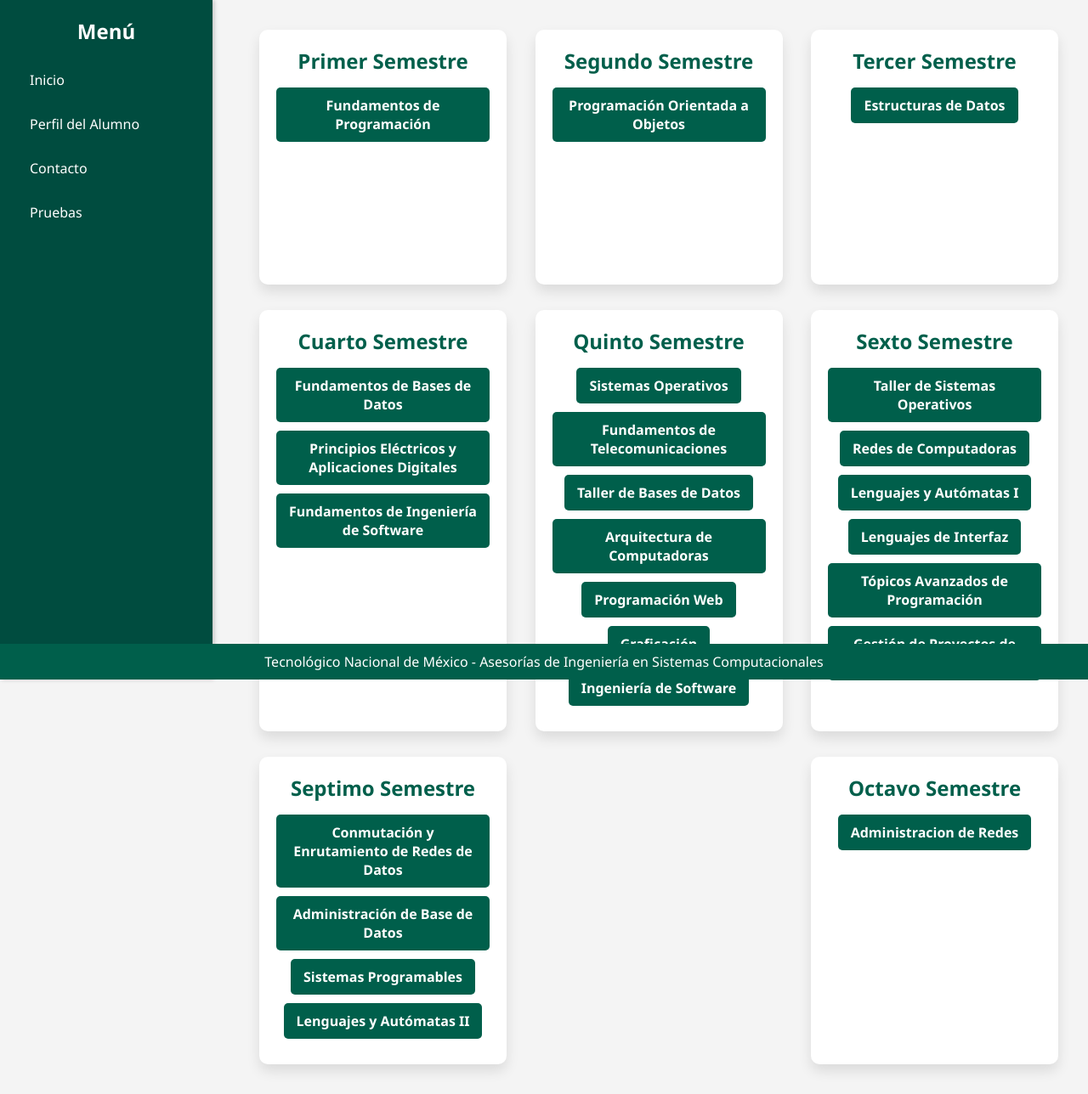
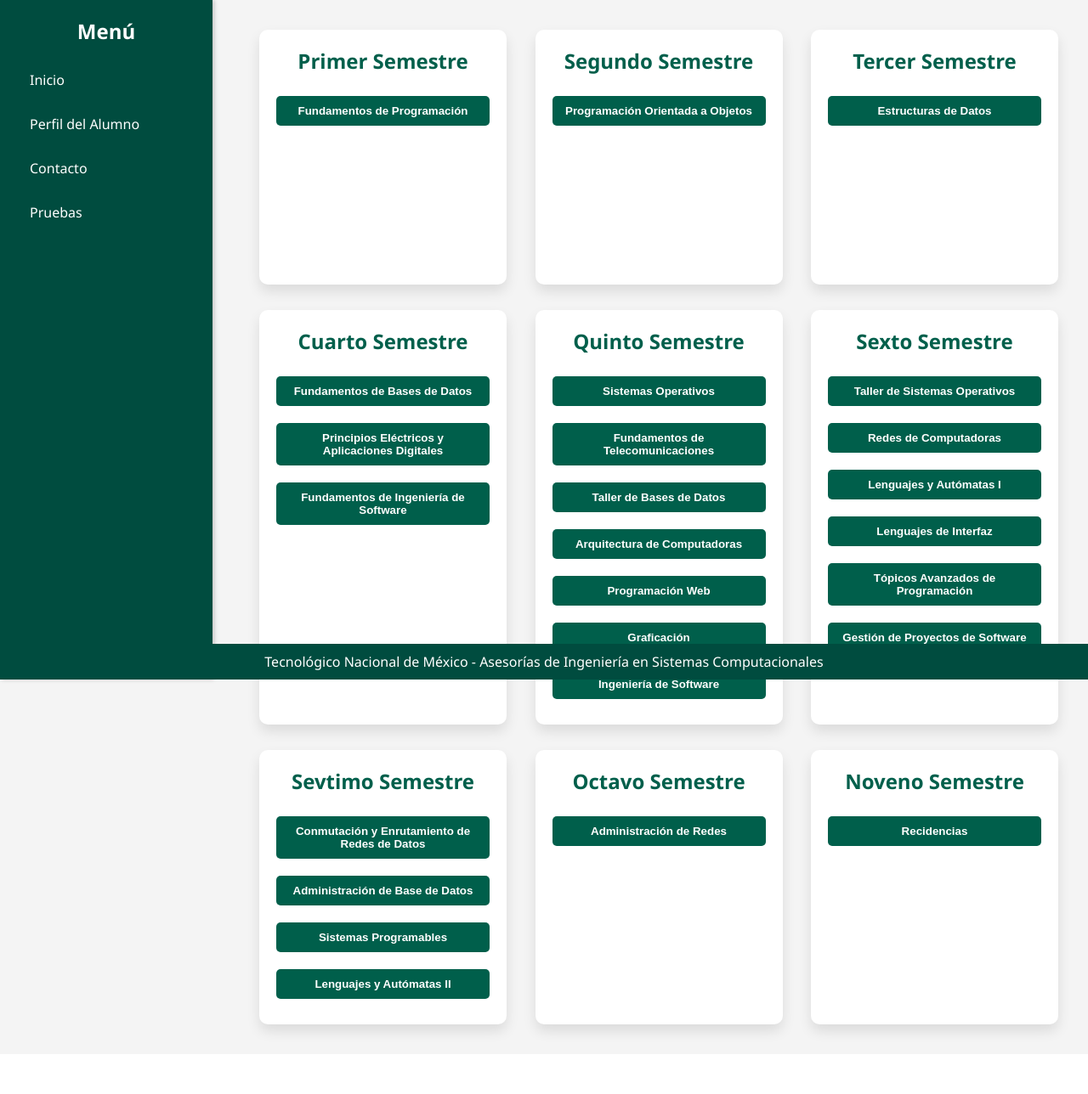
Before and after one commit to CERVANTES10/AsesoraTEC, a PHP site: page / in a window 1280 px wide. Shown: the whole page at 85% size. After the commit the page ends 1225 px from the top, so only its background shows below. Run offline with PHP 8.4, Linux system fonts and the light colour scheme.

Commit message:
cambios en el index, links agregados, e informacion extra

```diff
--- a/index.html
+++ b/index.html
@@ -4,143 +4,8 @@
     <meta charset="UTF-8">
     <meta name="viewport" content="width=device-width, initial-scale=1.0">
     <title>Asesorías de Ingeniería en Sistemas</title>
-    <style>
-        * {
-            box-sizing: border-box;
-            margin: 0;
-            padding: 0;
-        }
-
-        body {
-            font-family: 'Segoe UI', Tahoma, Geneva, Verdana, sans-serif;
-            background-color: #f4f4f4;
-            display: flex;
-        }
-
-
-        header h1 {
-            font-size: 2.5em;
-            margin-bottom: 10px;
-        }
-
-        .sidebar {
-            background-color: #004c3f;
-            color: white;
-            width: 250px;
-            padding: 20px;
-            height: 100vh;
-            position: fixed;
-            top: 0;
-            left: 0;
-            box-shadow: 2px 0 5px rgba(0, 0, 0, 0.2);
-        }
-
-        .sidebar h2 {
-            font-size: 1.5em;
-            margin-bottom: 20px;
-            text-align: center;
-        }
-
-        .sidebar a {
-            color: white;
-            text-decoration: none;
-            padding: 10px 15px;
-            display: block;
-            margin: 10px 0;
-            border-radius: 5px;
-            transition: background-color 0.3s;
-        }
-
-        .sidebar a:hover {
-            background-color: #03917c;
-        }
-
-        .container {
-            margin-left: 270px; /* Espacio para el sidebar */
-            padding: 20px;
-            flex: 1;
-            display: flex;
-            flex-wrap: wrap;
-            justify-content: space-between;
-        }
-
-        .semester {
-            background-color: white;
-            width: 30%;
-            margin: 15px;
-            padding: 20px;
-            border-radius: 10px;
-            box-shadow: 0 8px 15px rgba(0, 0, 0, 0.1);
-            transition: transform 0.3s, box-shadow 0.3s;
-            min-height: 300px; /* Altura mínima para los semestres */
-        }
-
-        .semester:hover {
-            transform: translateY(-5px);
-            box-shadow: 0 12px 20px rgba(0, 0, 0, 0.2);
-        }
-
-        .semester h2 {
-            text-align: center;
-            color: #005f4b;
-            margin-bottom: 15px;
-            font-size: 1.5em;
-        }
-
-        .subject {
-            list-style: none;
-            padding: 0;
-        }
-
-        .subject li {
-            margin: 10px 0;
-            text-align: center;
-        }
-
-        .subject a {
-            text-decoration: none;
-            color: white;
-            background-color: #005f4b;
-            font-weight: bold;
-            padding: 10px 15px;
-            border-radius: 5px;
-            display: inline-block;
-            transition: background-color 0.3s;
-        }
-
-        .subject a:hover {
-            background-color: #03917c;
-        }
-
-        footer {
-            background-color: #005f4b;
-            color: white;
-            text-align: center;
-            padding: 10px;
-            margin-top: 30px;
-            position: fixed;
-            width: 100%;
-            bottom: 0;
-        }
-
-        @media (max-width: 768px) {
-            .semester {
-                width: 100%;
-                margin: 10px 0;
-            }
-            .sidebar {
-                width: 100%;
-                position: relative;
-                height: auto;
-            }
-            .container {
-                margin-left: 0;
-            }
-        }
-    </style>
 </head>
 <body>
-
     <div class="sidebar">
         <h2>Menú</h2>
         <a href="#">Inicio</a>
@@ -148,86 +13,191 @@
         <a href="#">Contacto</a>
         <a href="pruebas.html">Pruebas</a>
     </div>
-
 <header>
 </header>
-
     <div class="container">
-    <!-- Primer Semestre -->
+        <!--Primer Semestre-->
         <div class="semester">
-        <h2>Primer Semestre</h2>
-        <ul class="subject">
+            <h2 class="title">Primer Semestre</h2>
+            <button class="subject-button" onclick="showSubjectInfo('subject1_1')">Fundamentos de Programación</button>
+            <div class="subject-info" id="subject1_1">
+                <button class="back-button" onclick="showAllSubjects()">Regresar</button>
+                <h3>Fundamentos de Programación</h3>
+                <p>Esta materia introduce a los estudiantes a la lógica de programación y la resolución de problemas computacionales.
+                    Se aprende el uso de lenguajes como Python, C o JavaScript para escribir algoritmos básicos, entender
+                    estructuras de control (condicionales, bucles) y trabajar con datos básicos. Es el pilar para el
+                    desarrollo de aplicaciones en el futuro.</p>
                     <li><a href="https://nlaredo.tecnm.mx/takeyas/Apuntes/Fundamentos%20de%20Programacion/index.htm">Fundamentos de Programación</a></li>
-        </ul>
                 </div>
-
-    <!-- Segundo Semestre -->
+        </div>
+        <!--Segundo Semestre-->
         <div class="semester">
-        <h2>Segundo Semestre</h2>
-        <ul class="subject">
+            <h2 class="title">Segundo Semestre</h2>
+            <button class="subject-button" onclick="showSubjectInfo('subject2_1')">Programación Orientada a Objetos</button>
+            <!-- Contenedor de información de cada materia -->
+            <div class="subject-info" id="subject2_1">
+                <button class="back-button" onclick="showAllSubjects()">Regresar</button>
+                <h3>Programación Orientada a Objetos</h3>
+                <p>Profundización en técnicas de programación a través del paradigma orientado a objetos.
+                    Se abordan conceptos como encapsulamiento, herencia, polimorfismo y reutilización de código.
+                    Incluye el diseño de clases y el manejo de excepciones.</p>
                     <li><a href="https://nlaredo.tecnm.mx/takeyas/Apuntes/POO/index.htm">Programación Orientada a Objetos</a></li>
-        </ul>
                 </div>
-
-    <!-- Tercer Semestre -->
+        </div>
+        <!--Tercer Semestre-->
         <div class="semester">
-        <h2>Tercer Semestre</h2>
-        <ul class="subject">
+            <h2 class="title">Tercer Semestre</h2>
+            <button class="subject-button" onclick="showSubjectInfo('subject3_1')">Estructuras de Datos</button>
+            <div class="subject-info" id="subject3_1">
+                <button class="back-button" onclick="showAllSubjects()">Regresar</button>
+                <h3>Estructuras de Datos</h3>
+                <p>Estudio y aplicación de estructuras fundamentales como listas enlazadas, pilas, colas, árboles y grafos.
+                    Se exploran sus implementaciones, usos prácticos y análisis de eficiencia en algoritmos.</p>
                     <li><a href="https://nlaredo.tecnm.mx/takeyas/Apuntes/Estructura%20de%20Datos/index.htm">Estructuras de Datos</a></li>
-        </ul>
                 </div>
-
-    <!-- Cuarto Semestre -->
+        </div>
+        <!--Cuarto Semestre-->
         <div class="semester">
-        <h2>Cuarto Semestre</h2>
-        <ul class="subject">
+            <h2 class="title">Cuarto Semestre</h2>
+            <button class="subject-button" onclick="showSubjectInfo('subject4_1')">Fundamentos de Bases de Datos</button>
+            <button class="subject-button" onclick="showSubjectInfo('subject4_2')">Principios Eléctricos y Aplicaciones Digitales</button>
+            <button class="subject-button" onclick="showSubjectInfo('subject4_3')">Fundamentos de Ingeniería de Software</button>
+            <div class="subject-info" id="subject4_1">
+                <button class="back-button" onclick="showAllSubjects()">Regresar</button>
+                <h3>Fundamentos de Bases de Datos</h3>
+                <p>Introducción al diseño, modelado y gestión de bases de datos. Incluye el estudio de modelos relacionales,
+                    creación de diagramas entidad-relación y lenguaje SQL para consultas y manipulación de datos.</p>
                     <li><a href="http://itpn.mx/estudiantes/funddebd.html">Fundamentos de Bases de Datos</a></li>
+                </div>
+            <div class="subject-info" id="subject4_2">
+                <button class="back-button" onclick="showAllSubjects()">Regresar</button>
+                <h3>Principios Eléctricos y Aplicaciones Digitales</h3>
+                <p>Conceptos básicos de electricidad aplicados a sistemas digitales. Incluye análisis de circuitos eléctricos,
+                    uso de componentes como resistencias y condensadores, y fundamentos de lógica digital.</p>
                     <li><a href="http://itpn.mx/estudiantes/princelectyaplicdig.html">Principios Eléctricos y Aplicaciones Digitales</a></li>
+                </div>
+            <div class="subject-info" id="subject4_3">
+                <button class="back-button" onclick="showAllSubjects()">Regresar</button>
+                <h3>Fundamentos de Ingeniería de Software</h3>
+                <p>Conceptos esenciales del desarrollo de software, incluyendo análisis de requerimientos, diseño,
+                    implementación y pruebas. Se introducen metodologías como cascada o ágil.</p>
                     <li><a href="http://itpn.mx/estudiantes/fundamdeis.html">Fundamentos de Ingeniería de Software</a></li>
-        </ul>
                 </div>
-
-    <!-- Quinto Semestre -->
+        </div>
+        <!--Quinto Semestre-->
         <div class="semester">
-        <h2>Quinto Semestre</h2>
-        <ul class="subject">
+            <h2 class="title">Quinto Semestre</h2>
+            <button class="subject-button" onclick="showSubjectInfo('subject5_1')">Sistemas Operativos</button>
+            <button class="subject-button" onclick="showSubjectInfo('subject5_2')">Fundamentos de Telecomunicaciones</button>
+            <button class="subject-button" onclick="showSubjectInfo('subject5_3')">Taller de Bases de Datos</button>
+            <button class="subject-button" onclick="showSubjectInfo('subject5_4')">Arquitectura de Computadoras</button>
+            <button class="subject-button" onclick="showSubjectInfo('subject5_5')">Programación Web</button>
+            <button class="subject-button" onclick="showSubjectInfo('subject5_6')">Graficación</button>
+            <button class="subject-button" onclick="showSubjectInfo('subject5_7')">Ingeniería de Software</button>
+            <div class="subject-info" id="subject5_1">
+                <button class="back-button" onclick="showAllSubjects()">Regresar</button>
+                <h3>Sistemas Operativos</h3>
+                <p>Funcionamiento interno de los sistemas operativos, incluyendo manejo de procesos, memoria,
+                    sistemas de archivos y concurrencia. Se analizan ejemplos como Linux y Windows.</p>
                     <li><a href="http://itpn.mx/estudiantes/sistemasop.html">Sistemas Operativos</a></li>
+                </div>
+            <div class="subject-info" id="subject5_2">
+                <button class="back-button" onclick="showAllSubjects()">Regresar</button>
+                <h3>Fundamentos de Telecomunicaciones</h3>
+                <p>Principios básicos de transmisión de datos, medios de comunicación, y protocolos de red.
+                    Incluye señales análogas y digitales, modulación y multiplexación.</p>
                     <li><a href="http://itpn.mx/estudiantes/funddetelecom.html">Fundamentos de Telecomunicaciones</a></li>
+                </div>
+            <div class="subject-info" id="subject5_3">
+                <button class="back-button" onclick="showAllSubjects()">Regresar</button>
+                <h3>Taller de Bases de Datos</h3>
+                <p>Práctica intensiva en diseño, implementación y administración de bases de datos.
+                    Se incluye optimización de consultas y manejo de transacciones.</p>
                     <li><a href="http://itpn.mx/estudiantes/tallerdebd.html">Taller de Bases de Datos</a></li>
+                </div>
+            <div class="subject-info" id="subject5_4">
+                <button class="back-button" onclick="showAllSubjects()">Regresar</button>
+                <h3>Arquitectura de Computadoras</h3>
+                <p>Estudio de la estructura interna de los computadores, incluyendo procesadores, memoria, buses y
+                    sistemas de almacenamiento.</p>
                     <li><a href="http://itpn.mx/estudiantes/arquitecturadecomp.html">Arquitectura de Computadoras</a></li>
+                </div>
+            <div class="subject-info" id="subject5_5">
+                <button class="back-button" onclick="showAllSubjects()">Regresar</button>
+                <h3>Programación Web</h3>
+                <p>Introducción al desarrollo web, incluyendo lenguajes como HTML, CSS y JavaScript.
+                    Se abordan principios de diseño responsivo y front-end.</p>
                     <li><a href="http://itpn.mx/estudiantes/programacionweb.html">Programación Web</a></li>
+                </div>
+            <div class="subject-info" id="subject5_6">
+                <button class="back-button" onclick="showAllSubjects()">Regresar</button>
+                <h3>Graficación</h3>
+                <p>Fundamentos de gráficos por computadora, modelado 2D/3D, transformaciones geométricas y renderizado.</p>
                 <li><a href="http://itpn.mx/estudiantes/graficacion.html">Graficación</a></li>
-            <li>
-                <a href="#" onclick="toggleUnits(event, 'softwareUnits')">Ingeniería de Software</a>
-                <ul id="softwareUnits" style="display: none;">
+            </div>
+            <div class="subject-info" id="subject5_7">
+                <button class="back-button" onclick="showAllSubjects()">Regresar</button>
+                <h3>Ingeniería de Software</h3>
+                <p>Desarrollo de habilidades avanzadas en la gestión de proyectos de software, incluyendo
+                    modelos de desarrollo, gestión de riesgos y documentación.</p>
                     <li><a href="https://www.studocu.com/es-mx/document/instituto-tecnologico-de-zacatecas/ingenieria-economica/unidad-1-modelo-de-analisis/49556605">Unidad 1</a></li>
                     <li><a href="https://es.scribd.com/document/408356417/INGENIERIA-DE-SOFTWARE-UNIDAD-2-DISENO">Unidad 2</a></li>
                     <li><a href="https://es.scribd.com/document/508799426/UNIDAD-3-Proceso-de-Desarrollo-del-Software-convertido">Unidad 3</a></li>
                     <li><a href="http://www.ptolomeo.unam.mx:8080/jspui/bitstream/132.248.52.100/212/7/A7.pdf">Unidad 4</a></li>
-                </ul>
-            </li>
-        </ul>
             </div>
-
+        </div>
+        <!--Sexto Semestre-->
         <div class="semester">
-        <h2>Sexto Semestre</h2>
-        <ul class="subject">
-            <li>
-                <a href="#" onclick="toggleUnits(event, 'sistemasUnits')">Taller de Sistemas Operativos</a>
-                <ul id="sistemasUnits" style="display: none;">
+            <h2 class="title">Sexto Semestre</h2>
+            <button class="subject-button" onclick="showSubjectInfo('subject6_1')">Taller de Sistemas Operativos</button>
+            <button class="subject-button" onclick="showSubjectInfo('subject6_2')">Redes de Computadoras</button>
+            <button class="subject-button" onclick="showSubjectInfo('subject6_3')">Lenguajes y Autómatas I</button>
+            <button class="subject-button" onclick="showSubjectInfo('subject6_4')">Lenguajes de Interfaz</button>
+            <button class="subject-button" onclick="showSubjectInfo('subject6_5')">Tópicos Avanzados de Programación</button>
+            <button class="subject-button" onclick="showSubjectInfo('subject6_6')">Gestión de Proyectos de Software</button>
+            <div class="subject-info" id="subject6_1">
+                <button class="back-button" onclick="showAllSubjects()">Regresar</button>
+                <h3>Taller de Sistemas Operativos</h3>
+                <p>Aplicación práctica del diseño y uso de sistemas operativos, gestión de procesos, sincronización y
+                    comunicación entre ellos.</p>
                     <li><a href="https://tallerdesistemasoperativosblog.wordpress.com/2017/05/02/unidad-1/">Unidad 1</a></li>
                     <li><a href="https://tallerdesistemasoperativosblog.wordpress.com/2017/05/02/unidad-2/">Unidad 2</a></li>
                     <li><a href="https://tallerdesistemasoperativosblog.wordpress.com/2017/05/02/unidad-3/">Unidad 3</a></li>
                     <li><a href="https://tallerdesistemasoperativosblog.wordpress.com/2017/05/02/unidad-4-interoperabilidad-entre-sistemas-operativos/">Unidad 4</a></li>
-                </ul>
-            </li>
+            </div>
+            <div class="subject-info" id="subject6_2">
+                <button class="back-button" onclick="showAllSubjects()">Regresar</button>
+                <h3>Redes de Computadoras</h3>
+                <p>Conceptos y arquitectura de redes, protocolos como TCP/IP, enrutamiento y seguridad en redes.</p>
                 <li><a href="http://itpn.mx/estudiantes/redesdecomp.html">Redes de Computadoras</a></li>
+            </div>
+            <div class="subject-info" id="subject6_3">
+                <button class="back-button" onclick="showAllSubjects()">Regresar</button>
+                <h3>Lenguajes y Autómatas I</h3>
+                <p> Introducción a los fundamentos teóricos de la computación, lenguajes formales, gramáticas y autómatas.</p>
                 <li><a href="http://itpn.mx/estudiantes/lenguahesyautomaras1.html">Lenguajes y Autómatas I</a></li>
+            </div>
+            <div class="subject-info" id="subject6_4">
+                <button class="back-button" onclick="showAllSubjects()">Regresar</button>
+                <h3>Lenguajes de Interfaz</h3>
+                <p>Diseño e implementación de interfaces gráficas, interacción humano-computadora y experiencia de usuario.</p>
                 <li><a href="http://itpn.mx/estudiantes/lenguajesdeinterfaz.html">Lenguajes de Interfaz</a></li>
+            </div>
+            <div class="subject-info" id="subject6_5">
+                <button class="back-button" onclick="showAllSubjects()">Regresar</button>
+                <h3>Tópicos Avanzados de Programación</h3>
+                <p> Abordaje de temas avanzados como programación concurrente, funcional o en tiempo real.</p>
                 <li><a href="http://itpn.mx/estudiantes/topicosdeprog.html">Tópicos Avanzados de Programación</a></li>
+            </div>
+            <div class="subject-info" id="subject6_6">
+                <button class="back-button" onclick="showAllSubjects()">Regresar</button>
+                <h3>Gestión de Proyectos de Software</h3>
+                <p>Planeación, control y seguimiento de proyectos, manejo de equipos de trabajo,
+                    y uso de herramientas para gestión ágil y tradicional.</p>
                     <li><a href="http://itpn.mx/estudiantes/gestiondeproyectos.html">Gestión de Proyectos de Software</a></li>
-        </ul>
                 </div>
+        </div>
+
 
         <script>
             function toggleUnits(event, unitsId) {
@@ -239,27 +209,77 @@
 
 
 
+
+        <!--Sevtimo Semestre-->
         <div class="semester">
-        <h2>Septimo Semestre</h2>
-        <ul class="subject">
+            <h2 class="title">Sevtimo Semestre</h2>
+            <button class="subject-button" onclick="showSubjectInfo('subject7_1')">Conmutación y Enrutamiento de Redes de Datos</button>
+            <button class="subject-button" onclick="showSubjectInfo('subject7_2')">Administración de Base de Datos</button>
+            <button class="subject-button" onclick="showSubjectInfo('subject7_3')">Sistemas Programables</button>
+            <button class="subject-button" onclick="showSubjectInfo('subject7_4')">Lenguajes y Autómatas II</button>
+            <div class="subject-info" id="subject7_1">
+                <button class="back-button" onclick="showAllSubjects()">Regresar</button>
+                <h3>Conmutación y Enrutamiento de Redes de Datos</h3>
+                <p>Configuración y mantenimiento de redes, conmutación de paquetes y protocolos de enrutamiento como OSPF y BGP.</p>
                 <li><a href="http://itpn.mx/estudiantes/conmutacionenredes.html">Conmutación y Enrutamiento de Redes de Datos</a></li>
+            </div>
+            <div class="subject-info" id="subject7_2">
+                <button class="back-button" onclick="showAllSubjects()">Regresar</button>
+                <h3>Administración de Base de Datos</h3>
+                <p>Gestión avanzada de bases de datos, incluyendo seguridad, replicación, recuperación ante desastres
+                    y optimización de consultas.</p>
                     <li><a href="http://itpn.mx/estudiantes/admondebd.html">Administración de Base de Datos</a></li>
+                </div>
+            <div class="subject-info" id="subject7_3">
+                <button class="back-button" onclick="showAllSubjects()">Regresar</button>
+                <h3>Sistemas Programables</h3>
+                <p>Diseño y programación de sistemas embebidos y microcontroladores, con aplicaciones prácticas.</p>
                 <li><a href="http://itpn.mx/estudiantes/sistemasprogramables.html">Sistemas Programables</a></li>
+            </div>
+            <div class="subject-info" id="subject7_4">
+                <button class="back-button" onclick="showAllSubjects()">Regresar</button>
+                <h3>Lenguajes y Autómatas II</h3>
+                <p>Continuación de la teoría de la computación, incluyendo máquinas de Turing, decidibilidad y complejidad computacional.</p>
                 <li><a href="http://itpn.mx/estudiantes/lenguajesyautomatas2.html">Lenguajes y Autómatas II</a></li>
-        </ul>
             </div>
-
+        </div>
+        <!--Octavo Semestre-->
         <div class="semester">
-        <h2>Octavo Semestre</h2>
-        <ul class="subject">
+            <h2 class="title">Octavo Semestre</h2>
+            <button class="subject-button" onclick="showSubjectInfo('subject8_1')">Administración de Redes</button>
+            <div class="subject-info" id="subject8_1">
+                <button class="back-button" onclick="showAllSubjects()">Regresar</button>
+                <h3>Administración de Redes</h3>
+                <p>Configuración, administración y mantenimiento de redes empresariales.
+                    Incluye estrategias de seguridad, monitoreo y resolución de problemas.</p>
                     <li><a href="http://itpn.mx/estudiantes/admonderedes.html">Administracion de Redes</a></li>
-        </ul>
+                </div>
+        </div>
+        <!--Noveno Semestre-->
+        <div class="semester">
+            <h2 class="title">Noveno Semestre</h2>
+            <button class="subject-button" onclick="showSubjectInfo('subject9_1')">Recidencias</button>
+            <div class="subject-info" id="subject9_1">
+                <button class="back-button" onclick="showAllSubjects()">Regresar</button>
+                <h3>Recidencias</h3>
+                <p>Periodo en el que el estudiante aplica los conocimientos adquiridos para desarrollar un proyecto real
+                    en colaboración con una empresa o institución. Se enfoca en resolver problemas prácticos, implementando
+                    soluciones tecnológicas y generando experiencia profesional.</p>
             </div>
         </div>
 
+        <script>
+            function toggleUnits(event, unitsId) {
+                event.preventDefault(); // Evita que el enlace recargue la página
+                var unitsList = document.getElementById(unitsId);
+                unitsList.style.display = unitsList.style.display === "none" ? "block" : "none";
+            }
+        </script>
+    </div>
 <footer>
     <p>Tecnológico Nacional de México - Asesorías de Ingeniería en Sistemas Computacionales</p>
 </footer>
-
 </body>
+    <link rel="stylesheet" href="style.css">
+    <script src="animation-ret.js"></script>
 </html>
--- a/style.css
+++ b/style.css
@@ -14,6 +14,17 @@ body {
 header h1 {
     font-size: 2.5em;
     margin-bottom: 10px;
+}
+
+footer{
+    background-color: #004c3f;
+    color: white;
+    text-align: center;
+    padding: 10px;
+    margin-top: 30px;
+    position: fixed;
+    width: 100%;
+    bottom: 0;
 }
 
 /* Sidebar */
```
Lines whose indentation alone changed are shown as unchanged.
